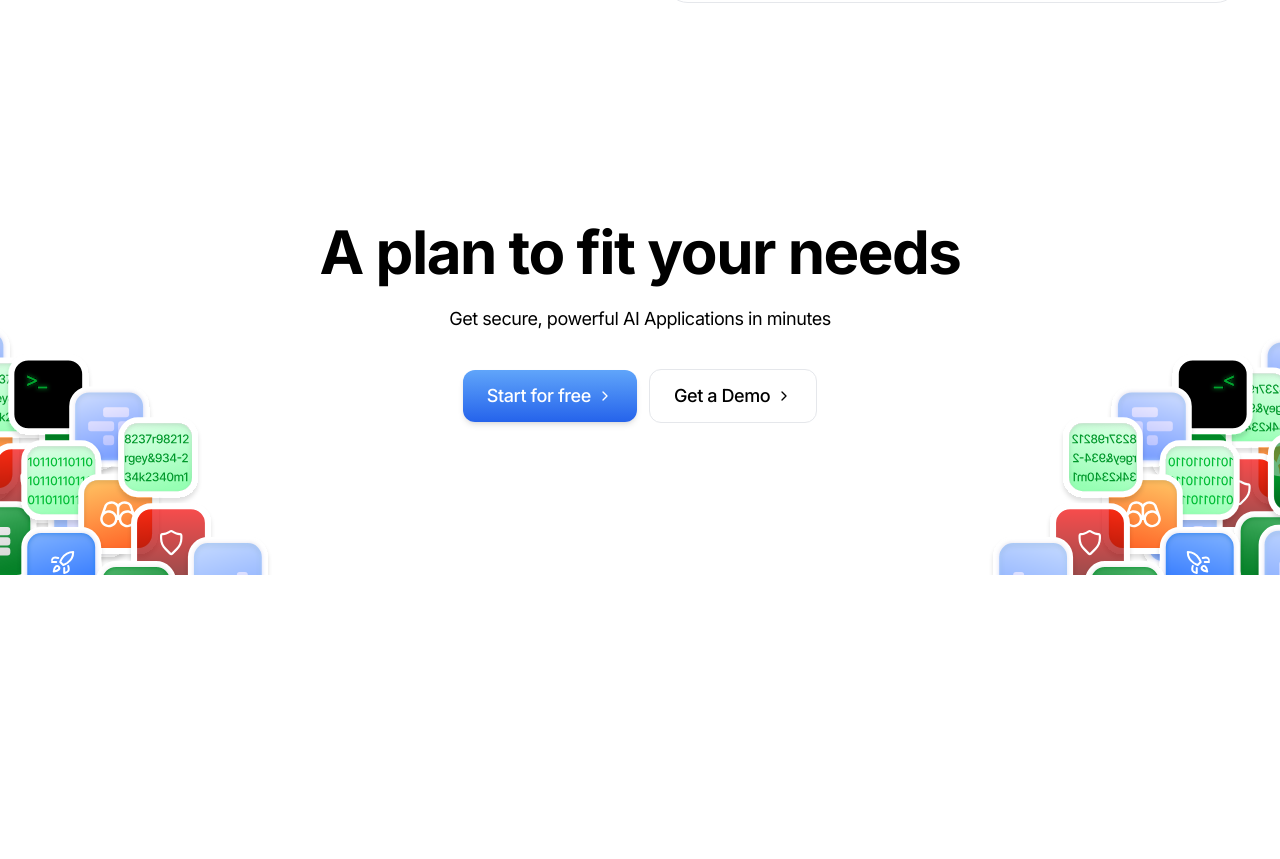
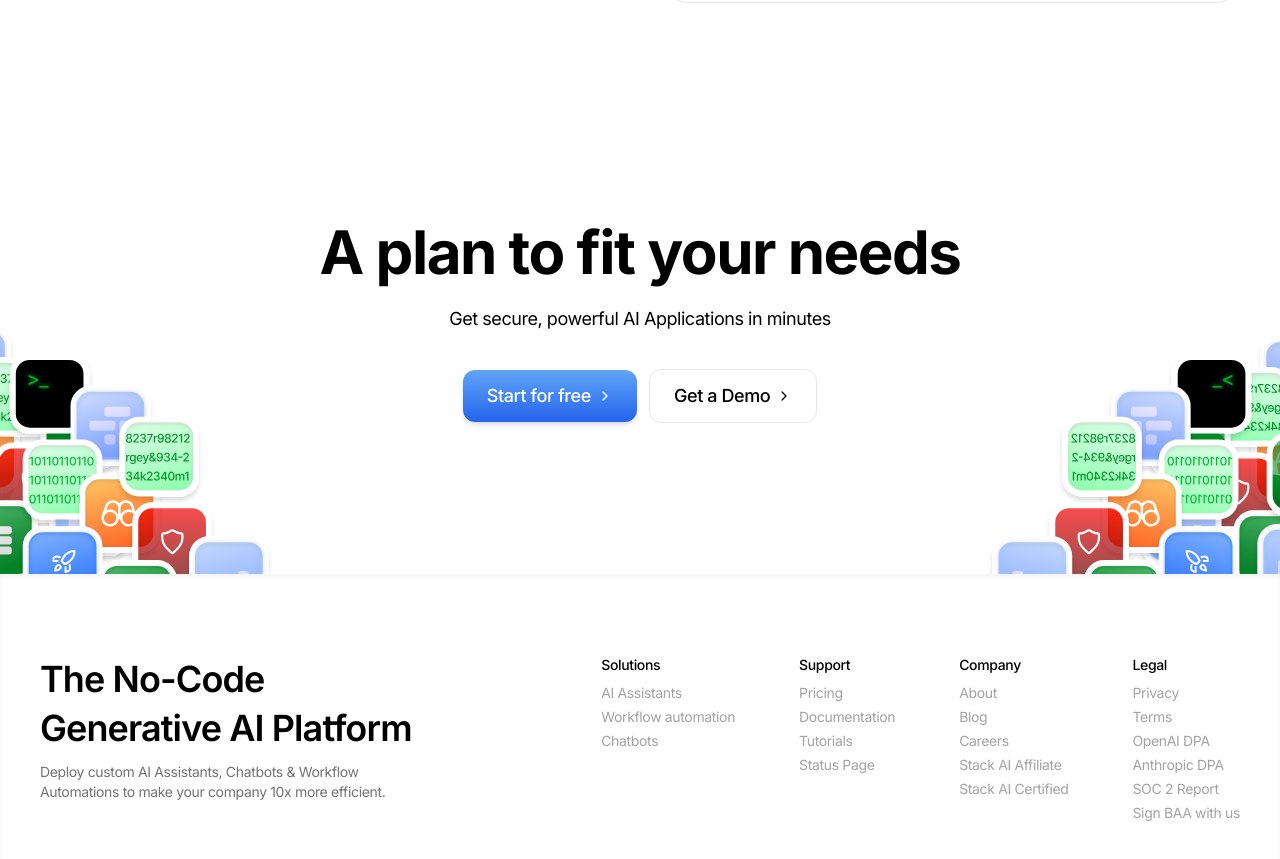
Before and after one commit to yashsehgal/stack-ai-redesign, a Next.js app: page / in a window 1280 px wide. Shown: the part 7337-8196 px from the top of the page. Before the commit the page ends 7912 px from the top, so only its background shows below. Built offline with nearby package versions, Linux system fonts and the light colour scheme.

Commit message:
💄 Initial layout for footer section

```diff
--- a/app/layout.tsx
+++ b/app/layout.tsx
@@ -2,6 +2,7 @@
 import { Inter } from 'next/font/google';
 import './globals.css';
 import { Navbar } from '@/components/sections';
+import FooterSection from '@/components/sections/footer';
 
 const inter = Inter({ subsets: ['latin'] });
 
@@ -21,6 +22,7 @@
       <body className={inter.className}>
         <Navbar />
         {children}
+        <FooterSection />
       </body>
     </html>
   );
--- a/components/sections/cta.tsx
+++ b/components/sections/cta.tsx
@@ -4,7 +4,9 @@
 
 export default function CTASection() {
   return (
-    <SectionContainer id="cta-section" className="xl:h-[460px]">
+    <SectionContainer
+      id="cta-section"
+      className="xl:h-[460px] border-b border-b-neutral-100">
       <ViewContainer>
         <div className="cta-content-wrapper flex flex-col items-center gap-3">
           <h1 className="leading-snug font-bold text-6xl max-lg:text-5xl max-md:text-3xl">
--- /dev/null
+++ b/components/sections/footer.tsx
@@ -0,0 +1,107 @@
+'use client';
+import Link from 'next/link';
+import { SectionContainer, ViewContainer } from '../layouts';
+
+const FooterLinks = {
+  SolutionLinks: ['AI Assistants', 'Workflow automation', 'Chatbots'],
+  SupportLinks: ['Pricing', 'Documentation', 'Tutorials', 'Status Page'],
+  CompanyLinks: [
+    'About',
+    'Blog',
+    'Careers',
+    'Stack AI Affiliate',
+    'Stack AI Certified',
+  ],
+  LegalLinks: [
+    'Privacy',
+    'Terms',
+    'OpenAI DPA',
+    'Anthropic DPA',
+    'SOC 2 Report',
+    'Sign BAA with us',
+  ],
+};
+
+export default function FooterSection() {
+  return (
+    <SectionContainer id="footer" className="shadow-inner py-20">
+      <ViewContainer className="footer-top-layer-container flex flex-row items-start justify-between max-lg:flex-col">
+        <div className="company-cta-content-wrapper">
+          <h2 className="leading-snug text-4xl font-semibold">
+            The No-Code <br />
+            Generative AI Platform
+          </h2>
+          <p className="text-neutral-500 text-sm mt-2">
+            Deploy custom AI Assistants, Chatbots & Workflow <br />
+            Automations to make your company 10x more efficient.
+          </p>
+        </div>
+        <div className="footer-links-grid-container flex flex-row items-start justify-end gap-16 max-md:grid max-md:grid-cols-2 max-lg:mt-12">
+          <div className="solution-links-wrapper grid gap-2">
+            <p className="text-sm font-medium">Solutions</p>
+            <ul className="solution-links-list grid gap-1">
+              {FooterLinks.SolutionLinks.map(
+                (option: string, index: number) => {
+                  return (
+                    <Link
+                      href="#"
+                      key={index}
+                      className="text-sm text-neutral-400 font-normal hover:text-neutral-500">
+                      {option}
+                    </Link>
+                  );
+                },
+              )}
+            </ul>
+          </div>
+          <div className="support-links-wrapper grid gap-2">
+            <p className="text-sm font-medium">Support</p>
+            <ul className="support-links-list grid gap-1">
+              {FooterLinks.SupportLinks.map((option: string, index: number) => {
+                return (
+                  <Link
+                    href="#"
+                    key={index}
+                    className="text-sm text-neutral-400 font-normal hover:text-neutral-500">
+                    {option}
+                  </Link>
+                );
+              })}
+            </ul>
+          </div>
+          <div className="company-links-wrapper grid gap-2">
+            <p className="text-sm font-medium">Company</p>
+            <ul className="company-links-list grid gap-1">
+              {FooterLinks.CompanyLinks.map((option: string, index: number) => {
+                return (
+                  <Link
+                    href="#"
+                    key={index}
+                    className="text-sm text-neutral-400 font-normal hover:text-neutral-500">
+                    {option}
+                  </Link>
+                );
+              })}
+            </ul>
+          </div>
+          <div className="legal-links-wrapper grid gap-2">
+            <p className="text-sm font-medium">Legal</p>
+            <ul className="legal-links-list grid gap-1">
+              {FooterLinks.LegalLinks.map((option: string, index: number) => {
+                return (
+                  <Link
+                    href="#"
+                    key={index}
+                    className="text-sm text-neutral-400 font-normal hover:text-neutral-500">
+                    {option}
+                  </Link>
+                );
+              })}
+            </ul>
+          </div>
+        </div>
+      </ViewContainer>
+      <ViewContainer className="footer-bottom-layer-container"></ViewContainer>
+    </SectionContainer>
+  );
+}
--- a/components/sections/index.tsx
+++ b/components/sections/index.tsx
@@ -8,3 +8,4 @@
 export * from './hero';
 export * from './testimonials';
 export * from './cta';
+export * from './footer';
```
